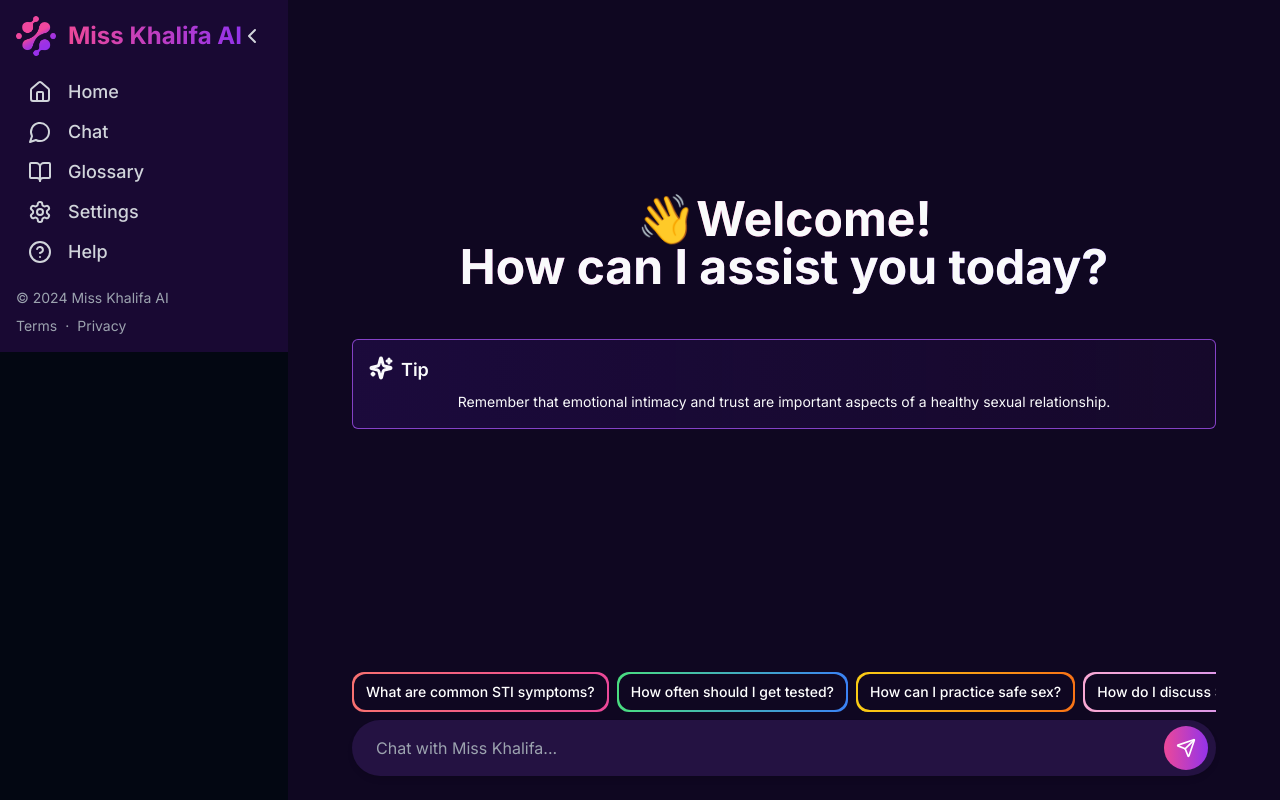
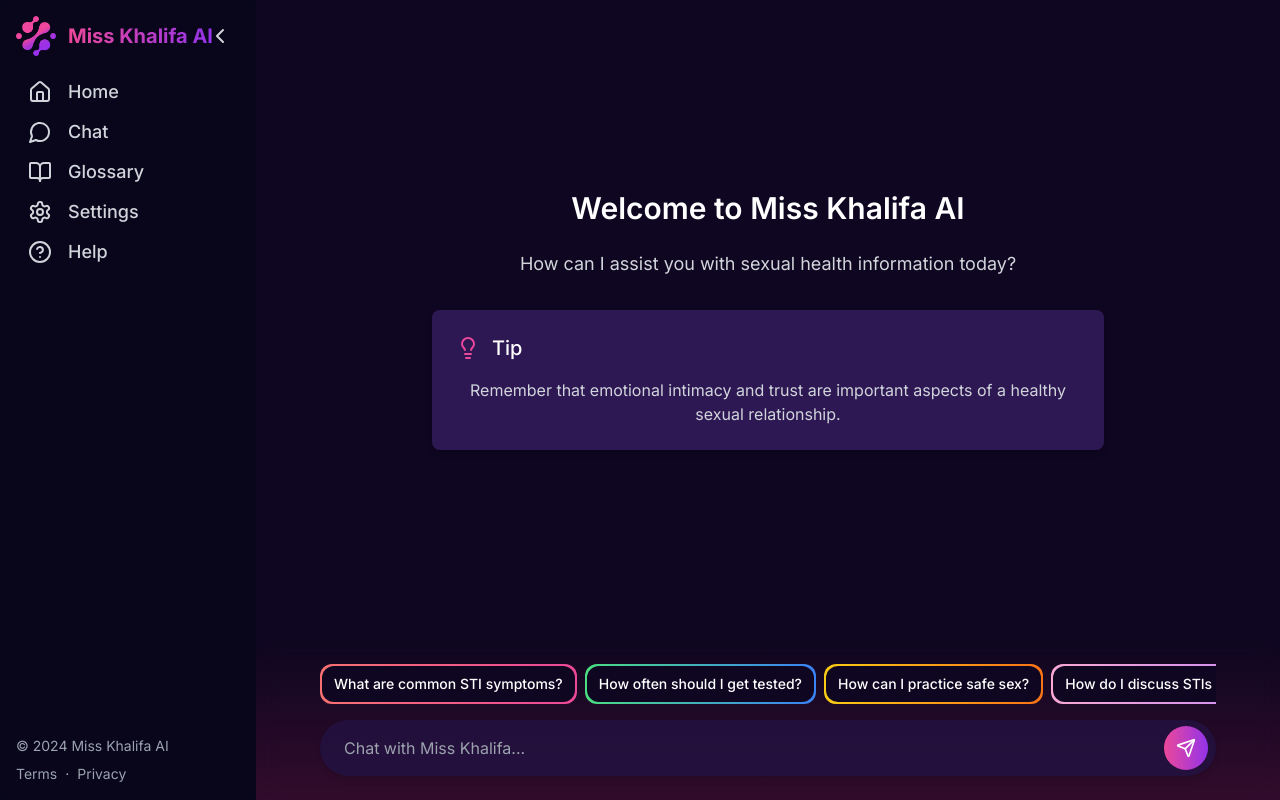
Before and after one commit to fraimerr/Miss-Khalifa-AI, a Next.js app in the folder frontend/: page /chat in a window 1280 px wide. Built offline with nearby package versions, Linux system fonts and the light colour scheme.

Commit message:
UI changes

```diff
--- a/frontend/src/app/chat/layout.tsx
+++ b/frontend/src/app/chat/layout.tsx
@@ -5,7 +5,7 @@ export default function Layout({ children }: { children: React.ReactNode }) {
   return (
     <div className="flex h-screen overflow-hidden">
       <Sidebar />
-      <main className="flex-1">{children}</main>
+      <main className="flex-1 overflow-auto">{children}</main>
     </div>
   );
 }
--- a/frontend/src/components/chat/ChatInterface.tsx
+++ b/frontend/src/components/chat/ChatInterface.tsx
@@ -1,5 +1,6 @@
 'use client'
 import React, { useState, useEffect, useRef } from 'react'
+import Message from '@/components/chat/Message'  // Add this import
 import axios from 'axios'
 import ChatMessages from '@/components/chat/ChatMessages'
 import { motion } from 'framer-motion'
@@ -19,7 +20,7 @@ interface Message {
   isBot: boolean
   chart?: {
     type: 'chart' | 'table'
-    data: { year: string; value: number }[]
+    data: { [key: string]: string | number }[]
     title: string
   }
 }
@@ -80,7 +81,7 @@ const ChatInterface: React.FC = () => {
           localStorage.setItem('chatSessionId', response.data.session_id)
         }
 
-        if (response.data.chart) {
+        // Remove the loading message and add the actual response
         setMessages((prev) => [
           ...prev,
           {
@@ -89,15 +90,6 @@ const ChatInterface: React.FC = () => {
             chart: response.data.chart,
           },
         ])
-        } else {
-          setMessages((prev) => [
-            ...prev,
-            {
-              text: response.data.response,
-              isBot: true,
-            },
-          ])
-        }
       } catch (error: any) {
         console.error('Error fetching bot response:', error)
         toast({
@@ -116,9 +108,15 @@ const ChatInterface: React.FC = () => {
     document.body.classList.toggle('dark', darkMode)
   }, [darkMode])
 
+  const messagesEndRef = useRef<HTMLDivElement>(null)
+
+  const scrollToBottom = () => {
+    messagesEndRef.current?.scrollIntoView({ behavior: 'smooth' })
+  }
+
   useEffect(() => {
-    bottomRef.current?.scrollIntoView({ behavior: 'smooth' })
-  }, [messages])
+    scrollToBottom()
+  }, [messages, isThinking])
 
   const toggleSidebar = () => {
     setIsSidebarOpen(!isSidebarOpen)
@@ -156,64 +154,29 @@ const ChatInterface: React.FC = () => {
   }, [tips.length])
 
   return (
-    <div className={`flex h-screen overflow-hidden ${darkMode ? 'dark' : ''}`}>
-      {/* Main Content */}
-      <div className="flex-1 overflow-hidden">
-        <main className="flex h-full flex-1 flex-col bg-gray-50 transition-all duration-300 ease-in-out dark:bg-[#0f0721]">
+    <div className={`flex flex-col h-screen overflow-hidden ${darkMode ? 'dark' : ''}`}>
+      <main className="flex-1 overflow-hidden bg-gray-50 transition-all duration-300 ease-in-out dark:bg-[#0f0721]">
+        <div className="h-full flex flex-col">
           <ChatMessages
             messages={messages}
             copiedIndex={copiedIndex}
             handleTextToSpeech={handleTextToSpeech}
             handleCopyText={handleCopyText}
-            bottomRef={bottomRef}
+            bottomRef={messagesEndRef}
+            isThinking={isThinking}
           />
-          {isThinking && (
+          <div className="relative p-4 md:p-6">
+            {/* Add the fog effect container */}
+            <div className="absolute inset-0 bg-gradient-to-t from-pink-300/30 to-transparent dark:from-pink-900/30 backdrop-blur-md rounded-t-3xl"></div>
+
             <motion.div
-              className="flex items-center justify-center py-4"
-              initial={{ opacity: 0 }}
-              animate={{ opacity: 1 }}
-              exit={{ opacity: 0 }}
-            >
-              <motion.div
-                className="mr-1 h-3 w-3 rounded-full bg-blue-500"
-                animate={{ y: [0, -10, 0] }}
-                transition={{
-                  duration: 0.5,
-                  repeat: Infinity,
-                  repeatType: 'loop',
-                }}
-              />
-              <motion.div
-                className="mr-1 h-3 w-3 rounded-full bg-blue-500"
-                animate={{ y: [0, -10, 0] }}
-                transition={{
-                  duration: 0.5,
-                  repeat: Infinity,
-                  repeatType: 'loop',
-                  delay: 0.1,
-                }}
-              />
-              <motion.div
-                className="h-3 w-3 rounded-full bg-blue-500"
-                animate={{ y: [0, -10, 0] }}
-                transition={{
-                  duration: 0.5,
-                  repeat: Infinity,
-                  repeatType: 'loop',
-                  delay: 0.2,
-                }}
-              />
-            </motion.div>
-          )}
-          <div className="relative pb-6">
-            <motion.div
-              className="mx-auto w-full max-w-4xl px-4"
+              className="relative mx-auto w-full max-w-4xl"
               initial={{ opacity: 0, y: 20 }}
               animate={{ opacity: 1, y: 0 }}
               transition={{ duration: 0.3 }}
             >
-              <ScrollArea className="border-lg w-full whitespace-nowrap">
-                <div className="mb-2 flex space-x-2">
+              <ScrollArea className="w-full whitespace-nowrap mb-4">
+                <div className="flex space-x-2">
                   {tips.map((tip, index) => (
                     <Button
                       key={index}
@@ -235,21 +198,24 @@ const ChatInterface: React.FC = () => {
                   value={input}
                   onChange={(e) => setInput(e.target.value)}
                   placeholder="Chat with Miss Khalifa..."
-                  className="w-full rounded-full bg-white px-6 py-4 text-base text-gray-900 shadow-md transition-all duration-300 focus:outline-none focus:ring-2 focus:ring-pink-500 dark:bg-[#241242] dark:text-gray-100 dark:focus:ring-purple-500"
+                  className="w-full rounded-full bg-white/80 dark:bg-[#241242]/80 backdrop-blur-sm px-4 py-3 md:px-6 md:py-4 text-base text-gray-900 dark:text-gray-100 shadow-md transition-all duration-300 focus:outline-none focus:ring-2 focus:ring-pink-500 dark:focus:ring-purple-500"
                   onKeyPress={(e) => e.key === 'Enter' && handleSend()}
                 />
                 <button
                   onClick={handleSend}
-                  className="absolute right-2 top-1/2 -translate-y-1/2 transform rounded-full bg-gradient-to-r from-pink-500 to-purple-600 p-3 text-white transition-all duration-300 hover:from-pink-600 hover:to-purple-700 focus:outline-none focus:ring-2 focus:ring-pink-500 dark:focus:ring-purple-500"
+                  className="absolute right-2 top-1/2 -translate-y-1/2 transform rounded-full bg-gradient-to-r from-pink-500 to-purple-600 p-2 md:p-3 text-white transition-all duration-300 hover:from-pink-600 hover:to-purple-700 focus:outline-none focus:ring-2 focus:ring-pink-500 dark:focus:ring-purple-500"
                   aria-label="Send message"
                 >
-                  <Send className="h-5 w-5" />
+                  <Send className="h-4 w-4 md:h-5 md:w-5" />
                 </button>
+              </div>
+              <div>
+                <p></p>
               </div>
             </motion.div>
           </div>
+        </div>
       </main>
-      </div>
     </div>
   )
 }
--- a/frontend/src/components/chat/ChatMessages.tsx
+++ b/frontend/src/components/chat/ChatMessages.tsx
@@ -2,14 +2,15 @@ import React, { useState, useEffect } from 'react'
 import { ScrollArea } from '../ui/scroll-area'
 import Message from './Message'
 import { motion, AnimatePresence } from 'framer-motion'
-import { Sparkles } from 'lucide-react'
+import { MessageSquare, Lightbulb } from 'lucide-react'
 
 interface ChatMessagesProps {
-  messages: { text: string; isBot: boolean }[]
+  messages: { text: string; isBot: boolean; isLoading?: boolean }[]
   copiedIndex: number | null
   handleTextToSpeech: (text: string) => void
   handleCopyText: (text: string, index: number) => void
   bottomRef: React.RefObject<HTMLDivElement>
+  isThinking: boolean
 }
 
 const ChatMessages: React.FC<ChatMessagesProps> = ({
@@ -18,9 +19,8 @@ const ChatMessages: React.FC<ChatMessagesProps> = ({
   handleTextToSpeech,
   handleCopyText,
   bottomRef,
+  isThinking,
 }) => {
-  const [gradientPosition, setGradientPosition] = useState(100)
-  const [textColor, setTextColor] = useState('transparent')
   const [currentTip, setCurrentTip] = useState('')
 
   useEffect(() => {
@@ -39,86 +39,45 @@ const ChatMessages: React.FC<ChatMessagesProps> = ({
       })
   }, [])
 
-  useEffect(() => {
-    if (messages.length === 0) {
-      const animationInterval = setInterval(() => {
-        setGradientPosition((prev) => {
-          if (prev <= 0) {
-            clearInterval(animationInterval)
-            setTimeout(() => setTextColor('currentColor'), 300)
-            return 0
-          }
-          return prev - 2
-        })
-      }, 20)
-
-      return () => clearInterval(animationInterval)
-    }
-  }, [messages.length])
-
-  const containerVariants = {
-    hidden: { opacity: 0 },
-    visible: {
-      opacity: 1,
-      transition: {
-        when: 'beforeChildren',
-        staggerChildren: 0.1,
-      },
-    },
-  }
-
-  const itemVariants = {
-    hidden: { y: 20, opacity: 0 },
-    visible: {
-      y: 0,
-      opacity: 1,
-    },
-  }
-
-  const gradientStyle = {
-    backgroundImage:
-      'linear-gradient(90deg, #ec4899, #8b5cf6, #ec4899, currentColor)',
-    backgroundSize: '300% 100%',
-    color: textColor,
-    WebkitBackgroundClip: 'text',
-    backgroundClip: 'text',
-    transition: 'color 0.5s ease',
-  }
-
   return (
-    <ScrollArea className="over relative flex-1 p-4">
+    <ScrollArea className="relative flex-1 p-4 bg-white dark:bg-[#0f0721]">
       <AnimatePresence mode="wait">
         {messages.length === 0 ? (
           <motion.div
             key="welcome"
-            initial="hidden"
-            animate="visible"
-            exit="hidden"
-            variants={containerVariants}
+            initial={{ opacity: 0, y: 20 }}
+            animate={{ opacity: 1, y: 0 }}
+            exit={{ opacity: 0, y: -20 }}
             className="absolute inset-0 flex items-center justify-center"
           >
-            <div className="w-full text-center max-w-4xl">
+            <div className="w-full max-w-2xl text-center">
               <motion.h2
-                variants={itemVariants}
-                className="mb-8 text-5xl font-bold"
+                initial={{ opacity: 0 }}
+                animate={{ opacity: 1 }}
+                transition={{ delay: 0.2 }}
+                className="mb-6 text-3xl font-semibold text-gray-800 dark:text-white"
               >
-                👋
-                <span style={gradientStyle}>
-                  Welcome!
-                  <br />
-                  How can I assist you today?
-                </span>
+                Welcome to Miss Khalifa AI
               </motion.h2>
-              <motion.div className="mb-8 flex items-center justify-center p-4">
-                <div className="w-full rounded-md border border-purple-500/75 bg-gradient-to-r from-violet-950/40 to-purple-900/10 p-4">
-                  <div className="flex space-x-2">
-                    <Sparkles strokeWidth={3} />
-                    <h3 className="mb-2 text-lg font-semibold">Tip</h3>
-                  </div>
-                  <div className="">
-                    <p className="text-sm">{currentTip}</p>
-                  </div>
+              <motion.p
+                initial={{ opacity: 0 }}
+                animate={{ opacity: 1 }}
+                transition={{ delay: 0.4 }}
+                className="mb-8 text-lg text-gray-600 dark:text-gray-300"
+              >
+                How can I assist you with sexual health information today?
+              </motion.p>
+              <motion.div
+                initial={{ opacity: 0, y: 20 }}
+                animate={{ opacity: 1, y: 0 }}
+                transition={{ delay: 0.6 }}
+                className="p-6 bg-white dark:bg-[#2d1854] rounded-lg shadow-md"
+              >
+                <div className="flex items-center space-x-3 mb-4">
+                  <Lightbulb className="text-pink-500" />
+                  <h3 className="text-xl font-medium text-gray-800 dark:text-white">Tip</h3>
                 </div>
+                <p className="text-gray-600 dark:text-gray-300">{currentTip}</p>
               </motion.div>
             </div>
           </motion.div>
@@ -127,11 +86,17 @@ const ChatMessages: React.FC<ChatMessagesProps> = ({
             key="messages"
             initial="hidden"
             animate="visible"
-            variants={containerVariants}
-            className="mx-auto flex min-h-[calc(100vh-8rem)] max-w-3xl flex-col justify-end space-y-6"
+            variants={{
+              visible: { transition: { staggerChildren: 0.05 } }
+            }}
+            className="mx-auto flex min-h-[calc(100vh-8rem)] max-w-3xl flex-col justify-end space-y-4"
           >
             {messages.map((message, index) => (
-              <motion.div key={index} variants={itemVariants}>
+              <motion.div
+                key={index}
+                initial={{ opacity: 0, y: 20 }}
+                animate={{ opacity: 1, y: 0 }}
+              >
                 <Message
                   message={message}
                   index={index}
@@ -141,6 +106,20 @@ const ChatMessages: React.FC<ChatMessagesProps> = ({
                 />
               </motion.div>
             ))}
+            {isThinking && (
+              <motion.div
+                initial={{ opacity: 0 }}
+                animate={{ opacity: 1 }}
+              >
+                <Message
+                  message={{ text: '', isBot: true, isLoading: true }}
+                  index={messages.length}
+                  copiedIndex={null}
+                  handleTextToSpeech={() => {}}
+                  handleCopyText={() => {}}
+                />
+              </motion.div>
+            )}
             <div ref={bottomRef} />
           </motion.div>
         )}
--- a/frontend/src/components/chat/Message.tsx
+++ b/frontend/src/components/chat/Message.tsx
@@ -2,7 +2,6 @@ import React from 'react'
 import { Avatar, AvatarFallback } from '../ui/avatar'
 import { Button } from '../ui/button'
 import { Volume2, Clipboard, Check, User } from 'lucide-react'
-import { motion } from 'framer-motion'
 import Image from 'next/image'
 import Logo from '../../../public/miss_khalifa_ai.png'
 import ReactMarkdown from 'react-markdown'
@@ -12,6 +11,7 @@ interface MessageProps {
   message: {
     text: string
     isBot: boolean
+    isLoading?: boolean
     chart?: {
       type: 'chart' | 'table'
       data: { year: string; value: number }[]
@@ -31,20 +31,7 @@ const Message: React.FC<MessageProps> = ({
   handleTextToSpeech,
   handleCopyText,
 }) => {
-  const messageVariants = {
-    hidden: { opacity: 0, y: 20 },
-    visible: { opacity: 1, y: 0 },
-  }
-
-  return (
-    <motion.div
-      className={`flex ${message.isBot ? 'justify-start' : 'justify-end'} mb-4`}
-      variants={messageVariants}
-      initial="hidden"
-      animate="visible"
-      transition={{ duration: 0.3, delay: index * 0.1 }}
-    >
-      {message.isBot ? (
+  const renderBotMessage = () => (
     <div className="flex max-w-2xl items-start space-x-3">
       <Avatar className="h-10 w-10 bg-none shadow-md">
         <AvatarFallback className="flex items-center justify-center bg-none text-white">
@@ -53,6 +40,14 @@ const Message: React.FC<MessageProps> = ({
       </Avatar>
       <div className="rounded-3xl bg-gradient-to-r from-pink-500 to-purple-600 p-[1px]">
         <div className="rounded-[23px] bg-white px-4 py-3 text-gray-800 dark:bg-[#241242] dark:text-gray-200">
+          {message.isLoading ? (
+            <div className="flex items-center space-x-2 h-6">
+              <div className="h-2 w-2 animate-bounce rounded-full bg-gray-400"></div>
+              <div className="h-2 w-2 animate-bounce rounded-full bg-gray-400" style={{ animationDelay: '0.2s' }}></div>
+              <div className="h-2 w-2 animate-bounce rounded-full bg-gray-400" style={{ animationDelay: '0.4s' }}></div>
+            </div>
+          ) : (
+            <>
               <ReactMarkdown className="markdown-content">
                 {message.text}
               </ReactMarkdown>
@@ -87,10 +82,14 @@ const Message: React.FC<MessageProps> = ({
                   )}
                 </Button>
               </div>
+            </>
+          )}
         </div>
       </div>
     </div>
-      ) : (
+  )
+
+  const renderUserMessage = () => (
     <div className="flex max-w-2xl flex-row-reverse items-start space-x-3 space-x-reverse">
       <Avatar className="h-10 w-10 bg-gradient-to-r from-pink-400 to-purple-500 shadow-md">
         <AvatarFallback className="flex items-center justify-center text-white">
@@ -105,9 +104,9 @@ const Message: React.FC<MessageProps> = ({
         </div>
       </div>
     </div>
-      )}
-    </motion.div>
   )
+
+  return message.isBot ? renderBotMessage() : renderUserMessage()
 }
 
 export default Message
--- a/frontend/src/components/chat/layout/Sidebar.tsx
+++ b/frontend/src/components/chat/layout/Sidebar.tsx
@@ -1,5 +1,5 @@
 'use client'
-import React, { useState } from 'react'
+import React, { useState, useEffect } from 'react'
 import { Sheet, SheetContent, SheetTrigger } from '@/components/ui/sheet'
 import { Button } from '@/components/ui/button'
 import { ScrollArea } from '@/components/ui/scroll-area'
@@ -31,13 +31,14 @@ export const Sidebar = () => {
   const [open, setOpen] = useState(false)
   const [collapsed, setCollapsed] = useState(false)
   const isDesktop = useMediaQuery('(min-width: 768px)')
+  const { theme } = useTheme()
 
   const toggleCollapse = () => setCollapsed(!collapsed)
 
   const SidebarContent = (
     <div
-      className={`flex h-full flex-col backdrop-blur-md backdrop-filter transition-all duration-500 ease-in-out dark:bg-[#190933] ${
-        collapsed ? 'w-0 overflow-hidden opacity-0' : 'w-72 opacity-100'
+      className={`flex h-full flex-col bg-white/30 dark:bg-[#190933]/30 backdrop-blur-md transition-all duration-500 ease-in-out ${
+        collapsed ? 'w-16' : 'w-64'
       }`}
     >
       <div className="flex items-center justify-between p-4">
@@ -49,9 +50,11 @@ export const Sidebar = () => {
             height={40}
             width={40}
           />
-          <span className="bg-gradient-to-r from-pink-500 to-purple-600 bg-clip-text text-2xl font-bold text-transparent">
+          {!collapsed && (
+            <span className="bg-gradient-to-r from-pink-500 to-purple-600 bg-clip-text text-xl font-bold text-transparent">
               Miss Khalifa AI
             </span>
+          )}
         </div>
       </div>
       <ScrollArea className="flex-1 px-3">
@@ -60,16 +63,20 @@ export const Sidebar = () => {
             <Link href={item.href} key={item.name} passHref>
               <Button
                 variant="ghost"
-                className="w-full justify-start px-4 py-4 text-lg font-medium text-gray-700 transition-colors hover:bg-white/20 hover:text-gray-900 dark:text-gray-300 dark:hover:bg-white/10 dark:hover:text-white"
+                className={`w-full justify-start px-4 py-4 text-lg font-medium text-gray-700 transition-colors hover:bg-pink-100/50 hover:text-pink-600 dark:text-gray-300 dark:hover:bg-pink-900/30 dark:hover:text-pink-400 ${
+                  collapsed ? 'items-center' : ''
+                }`}
               >
-                <item.icon className="mr-4 h-6 w-6" />
-                <span>{item.name}</span>
+                <item.icon className={`h-6 w-6 ${collapsed ? '' : 'mr-4'}`} />
+                {!collapsed && <span>{item.name}</span>}
               </Button>
             </Link>
           ))}
         </nav>
       </ScrollArea>
       <div className="p-4 text-sm text-gray-500 dark:text-gray-400">
+        {!collapsed && (
+          <>
             <p>&copy; 2024 Miss Khalifa AI</p>
             <div className="mt-2 space-x-2">
               <Link href="/terms" className="hover:underline">
@@ -80,9 +87,22 @@ export const Sidebar = () => {
                 Privacy
               </Link>
             </div>
+          </>
+        )}
       </div>
     </div>
   )
+
+  useEffect(() => {
+    const handleResize = () => {
+      if (window.innerWidth < 768) {
+        setCollapsed(true)
+      }
+    }
+    window.addEventListener('resize', handleResize)
+    handleResize()
+    return () => window.removeEventListener('resize', handleResize)
+  }, [])
 
   if (isDesktop) {
     return (
@@ -92,8 +112,8 @@ export const Sidebar = () => {
           size="icon"
           onClick={toggleCollapse}
           className={`absolute top-4 ${
-            collapsed ? 'left-4' : 'right-4'
-          } z-10 text-gray-600 transition-all duration-500 ease-in-out hover:bg-white/20 dark:text-gray-300 dark:hover:bg-white/10`}
+            collapsed ? '-right-4' : 'right-4'
+          } z-10 text-gray-600 transition-all duration-500 ease-in-out hover:bg-pink-100/50 hover:text-pink-600 dark:text-gray-300 dark:hover:bg-pink-900/30 dark:hover:text-pink-400`}
         >
           {collapsed ? (
             <ChevronRight className="h-6 w-6" />
@@ -101,13 +121,7 @@ export const Sidebar = () => {
             <ChevronLeft className="h-6 w-6" />
           )}
         </Button>
-        <div
-          className={`transition-all duration-500 ease-in-out ${
-            collapsed ? 'w-0' : 'w-72'
-          }`}
-        >
         {SidebarContent}
-        </div>
       </div>
     )
   }
@@ -115,11 +129,11 @@ export const Sidebar = () => {
   return (
     <Sheet open={open} onOpenChange={setOpen}>
       <SheetTrigger asChild>
-        <Button variant="ghost" size="icon" className="md:hidden">
+        <Button variant="ghost" size="icon" className="md:hidden fixed top-4 left-4 z-50">
           <Menu className="h-6 w-6" />
         </Button>
       </SheetTrigger>
-      <SheetContent side="left" className="w-72 p-0">
+      <SheetContent side="left" className="w-64 p-0 bg-transparent">
         {SidebarContent}
       </SheetContent>
     </Sheet>
--- a/frontend/tailwind.config.ts
+++ b/frontend/tailwind.config.ts
@@ -23,19 +23,35 @@ const config = {
 				height: "height",
 			},
 			colors: {
+				primary: {
+          50: '#fdf2f8',
+          100: '#fce7f3',
+          200: '#fbcfe8',
+          300: '#f9a8d4',
+          400: '#f472b6',
+          500: '#ec4899',
+          600: '#db2777',
+          700: '#be185d',
+          800: '#9d174d',
+          900: '#831843',
+        },
+        secondary: {
+          50: '#f5f3ff',
+          100: '#ede9fe',
+          200: '#ddd6fe',
+          300: '#c4b5fd',
+          400: '#a78bfa',
+          500: '#8b5cf6',
+          600: '#7c3aed',
+          700: '#6d28d9',
+          800: '#5b21b6',
+          900: '#4c1d95',
+        },
 				border: "hsl(var(--border))",
 				input: "hsl(var(--input))",
 				ring: "hsl(var(--ring))",
 				background: "hsl(var(--background))",
 				foreground: "hsl(var(--foreground))",
-				primary: {
-					DEFAULT: "hsl(var(--primary))",
-					foreground: "hsl(var(--primary-foreground))",
-				},
-				secondary: {
-					DEFAULT: "hsl(var(--secondary))",
-					foreground: "hsl(var(--secondary-foreground))",
-				},
 				destructive: {
 					DEFAULT: "hsl(var(--destructive))",
 					foreground: "hsl(var(--destructive-foreground))",
```
Also changed, not shown: frontend/src/components/chat/DataVisualization.tsx (+68 -43 lines), frontend/src/components/chat/TypewritterEffect.tsx (+16 -11 lines). Lines whose indentation alone changed are shown as unchanged.
